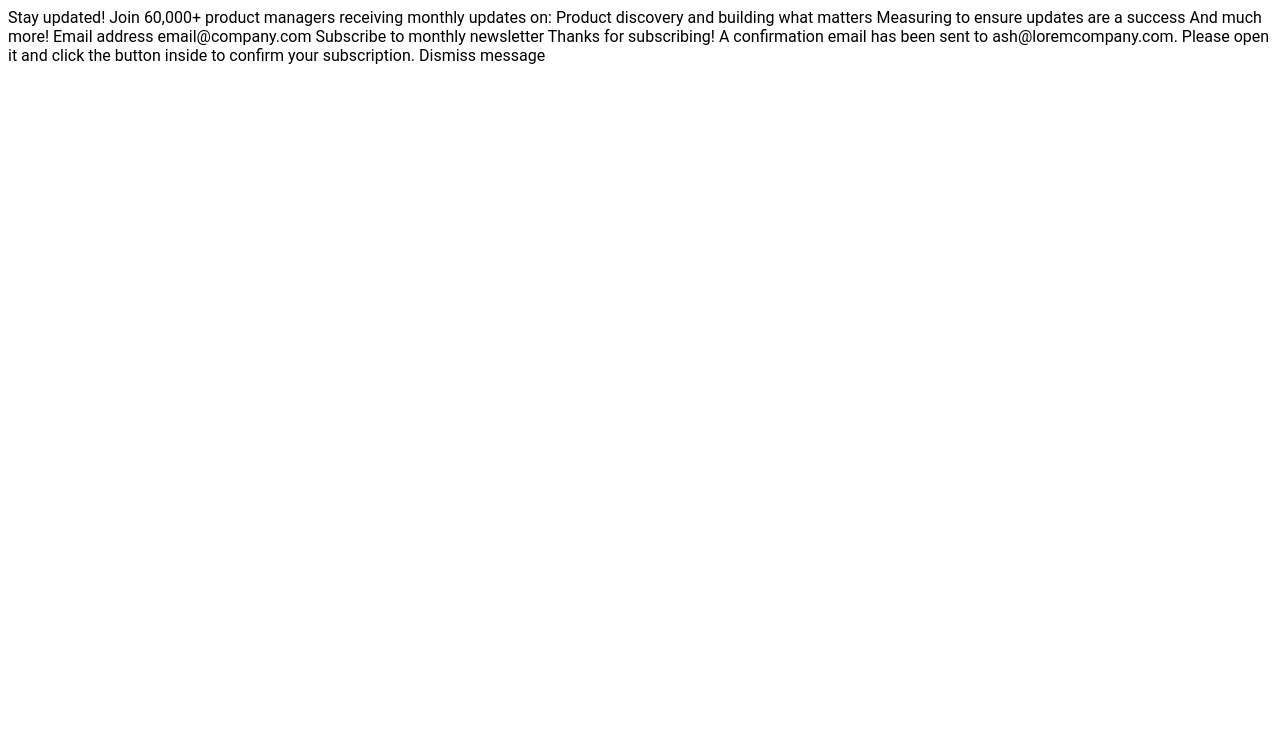
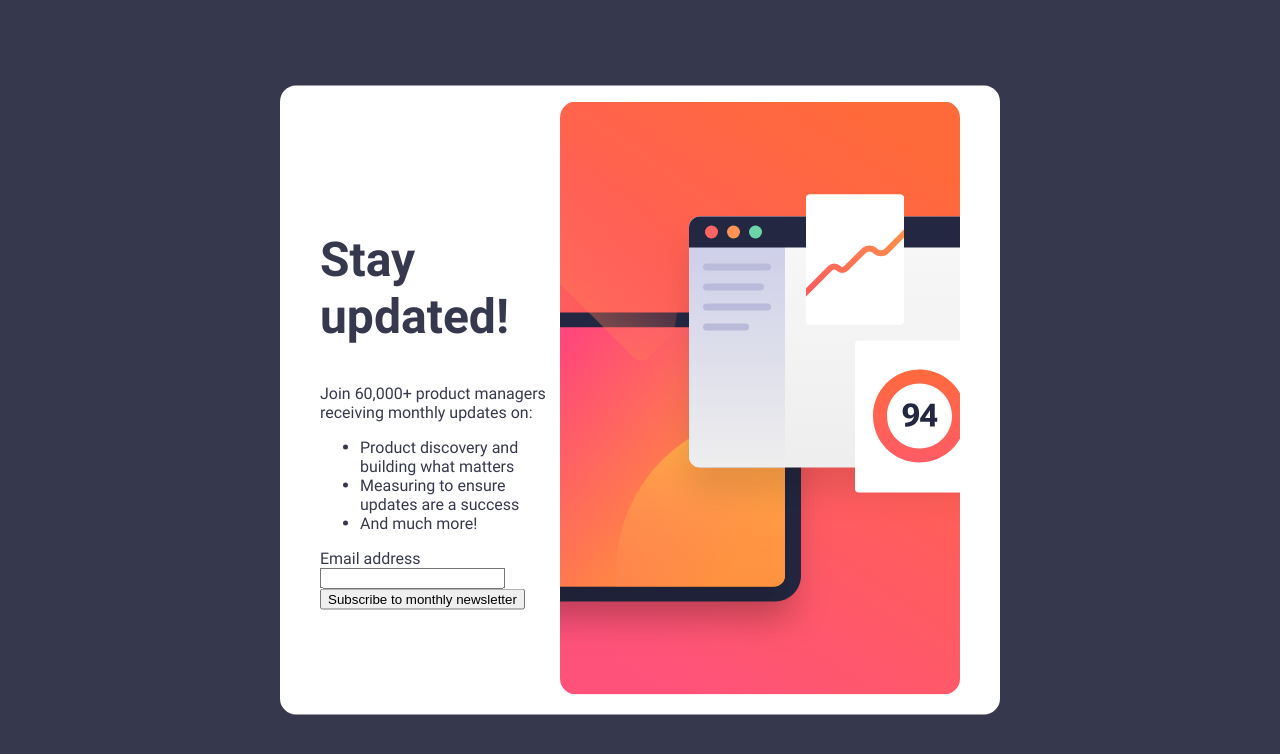
Before and after one commit to umutakinc/newsletter, a website: page index.html in a window 1280 px wide. Drawn offline with nearby package versions, Linux system fonts and the light colour scheme; a web font is replaced by a local one.

Commit message:
desktop dev.

```diff
--- a/assets/scss/common.scss
+++ b/assets/scss/common.scss
@@ -1,3 +1,27 @@
 body {
     font-family: 'Roboto', 'Times New Roman', Times, serif;
+    background-color: $charcoal-grey;
+    min-height: 100%;
+
+    .container {
+        position: absolute;
+        top: 50%;
+        left: 50%;
+        transform: translate(-50%, -50%);
+        background-color: $white;
+        width: 50%;
+        padding: 1rem 2.5rem;
+        border-radius: 1rem;
+
+        .form-wrapper {
+            display: flex;
+            justify-content: space-between;
+            align-items: center;
+            color: $charcoal-grey;
+
+            .title {
+                font-size: 3rem;
+            }
+        }
+    }
 }
--- a/assets/scss/fonts.scss
+++ b/assets/scss/fonts.scss
@@ -1,13 +1,13 @@
 @font-face {
     font-family: 'Roboto';
-    src: url('../fonts/Poppins-Bold.ttf') format('truetype');
+    src: url('../fonts/Roboto-Bold.ttf') format('truetype');
     font-weight: bold;
     font-style: normal;
     font-display: swap;
 }
 @font-face {
     font-family: 'Roboto';
-    src: url('../fonts/Poppins-Regular.ttf') format('truetype');
+    src: url('../fonts/Roboto-Regular.ttf') format('truetype');
     font-weight: normal;
     font-style: normal;
     font-display: swap;
--- a/assets/scss/variables.scss
+++ b/assets/scss/variables.scss
@@ -0,0 +1,6 @@
+// Colors
+$tomato: hsl(4, 100%, 67%);
+$dark-grey: hsl(234, 29%, 20%);
+$charcoal-grey: hsl(235, 18%, 26%);
+$grey: hsl(231, 7%, 60%);
+$white: hsl(0, 0%, 100%);
--- a/index.html
+++ b/index.html
@@ -10,33 +10,46 @@
 </head>
 <body>
 
-  <!-- Sign-up form start -->
+  <div class="container">
+    <!-- Sign-up form start -->
+    <div class="form-wrapper">
+      <div class="form-box">
+        <h2 class="title">Stay updated!</h2>
+        <p>Join 60,000+ product managers receiving monthly updates on:</p>
 
-  Stay updated!
+        <ul class="list-box">
+          <li>Product discovery and building what matters</li>
+          <li>Measuring to ensure updates are a success</li>
+          <li>And much more!</li>
+        </ul>
 
-  Join 60,000+ product managers receiving monthly updates on:
+        <form action="/">
+          <label for="email">Email address</label>
+          <input type="email" name="email" id="email">
 
-  Product discovery and building what matters
-  Measuring to ensure updates are a success
-  And much more!
+          <button type="submit">Subscribe to monthly newsletter</button>
+        </form>
+      </div>
+      <div class="image-box">
+        <img src="assets/images/illustration-sign-up-desktop.svg">
+      </div>
+    </div>
+    <!-- Sign-up form end -->
 
-  Email address
-  email@company.com
+    <!-- Success message start -->
+    <div class="success-wrapper"></div>
+    <!-- Success message end -->
+  </div>
 
-  Subscribe to monthly newsletter
 
-  <!-- Sign-up form end -->
 
-  <!-- Success message start -->
-
-  Thanks for subscribing!
+  <!-- Thanks for subscribing!
 
   A confirmation email has been sent to ash@loremcompany.com.
   Please open it and click the button inside to confirm your subscription.
 
-  Dismiss message
+  Dismiss message -->
 
-  <!-- Success message end -->
 
   <script src="https://code.jquery.com/jquery-3.7.0.min.js"></script>
   <script src="assets/js/main.js"></script>
```
Also changed, not shown: assets/css/style.css, assets/images/favicon-32x32.png (deleted).
